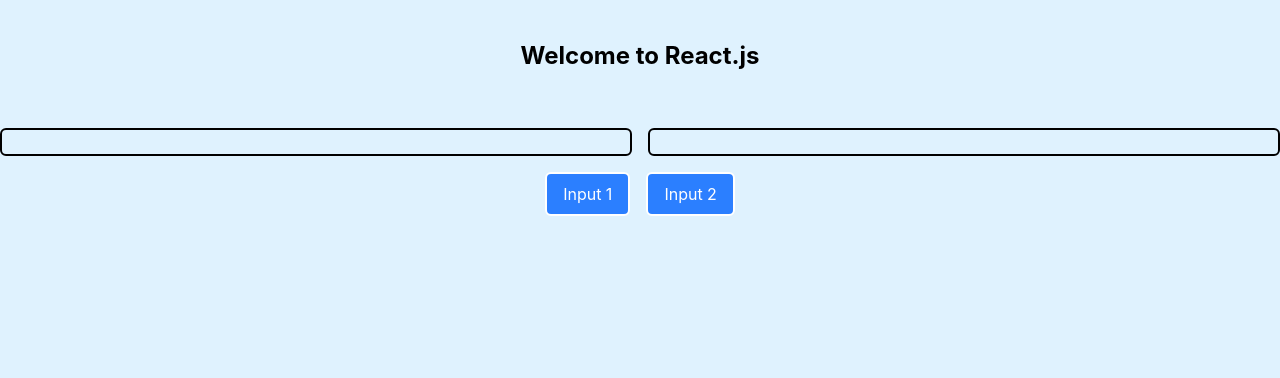
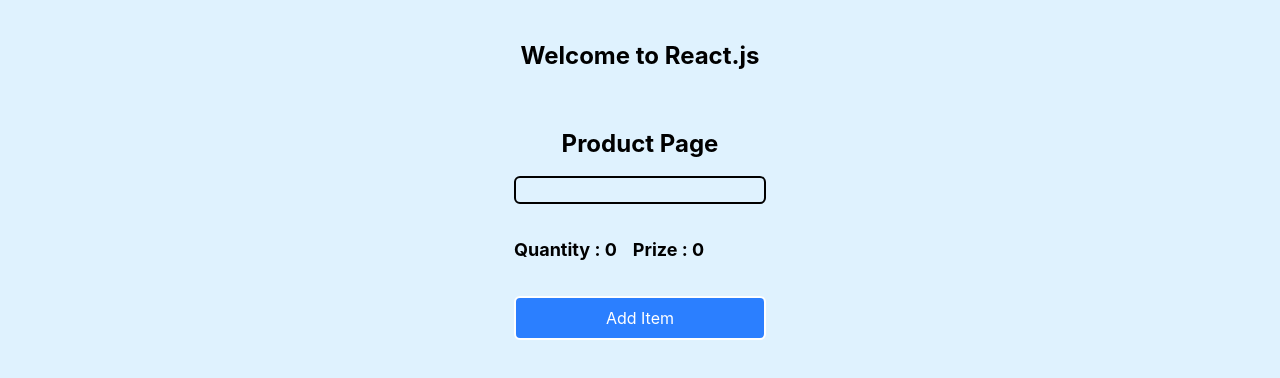
Before and after one commit to gouthamamin/react-learning, a React (Vite) app: page / in a window 1280 px wide. Shown: the top 378 px of the page. Built offline with nearby package versions, Linux system fonts and the light colour scheme.

Commit message:
feat: useMemo

```diff
--- a/src/App.tsx
+++ b/src/App.tsx
@@ -1,10 +1,10 @@
-import Input from "./components/Input";
+import ProductPage from "./components/Product";
 
 const App = () => {
   return (
     <div className="w-full min-h-screen flex flex-col gap-4 bg-sky-100">
       <h1 className="text-center font-bold text-2xl my-10">Welcome to React.js</h1>
-      <Input />
+      <ProductPage />
     </div>
   );
 };
--- /dev/null
+++ b/src/components/Product.tsx
@@ -0,0 +1,39 @@
+import { useMemo, useState, type ChangeEvent } from "react"
+
+const ProductPage = () => {
+  const [searchItem, setSearchItem] = useState("");
+  const [quantity, setQuantity] = useState(0);
+  const fixedPrize = 100;
+
+  const handleSearch = (e: ChangeEvent<HTMLInputElement>) => {
+    console.log("Searching item:", e.target.value);
+    setSearchItem(e.target.value);
+  };
+
+  const calculatePrize = (quantity: number) => {
+    console.log("total prize :", quantity * fixedPrize);
+    return quantity * fixedPrize;
+  };
+
+  const totalPrize = useMemo(() => {
+    return calculatePrize(quantity)
+  }, [quantity]);
+
+  return (
+    <div className="w-full flex flex-col items-center justify-center gap-4">
+      <h1 className="text-2xl font-bold">Product Page</h1>
+      <div className="flex flex-col gap-8">
+        <input className="border-2 border-solid rounded-md"
+          value={searchItem} onChange={(e) => handleSearch(e)} />
+        <div className="flex gap-4 text-lg font-bold">
+          <span> Quantity : {quantity}</span>
+          <span>Prize : {totalPrize}</span>
+        </div>
+        <button className="px-4 py-2 border-2 border-solid rounded-md bg-blue-500 text-white cursor-pointer"
+          onClick={() => setQuantity((prev) => prev + 1)}>Add Item</button>
+      </div>
+    </div>
+  );
+};
+
+export default ProductPage;
```
